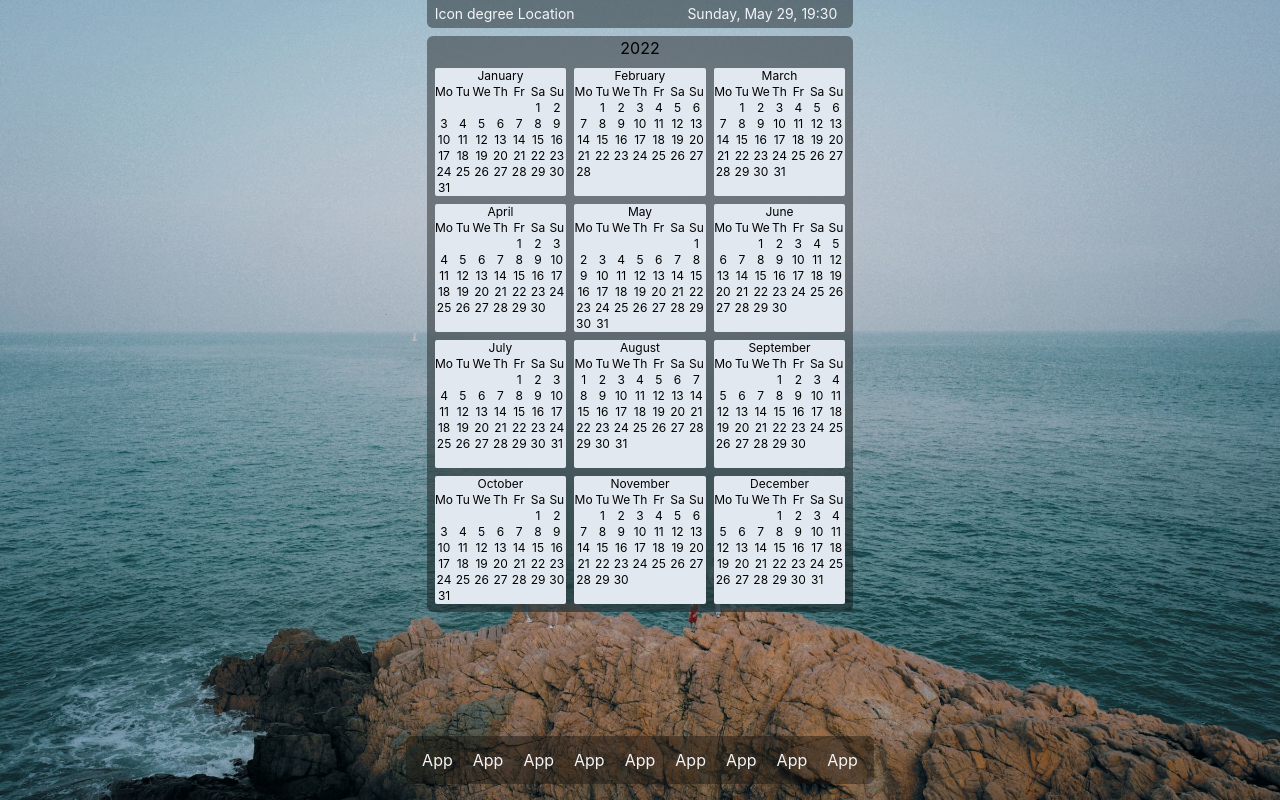
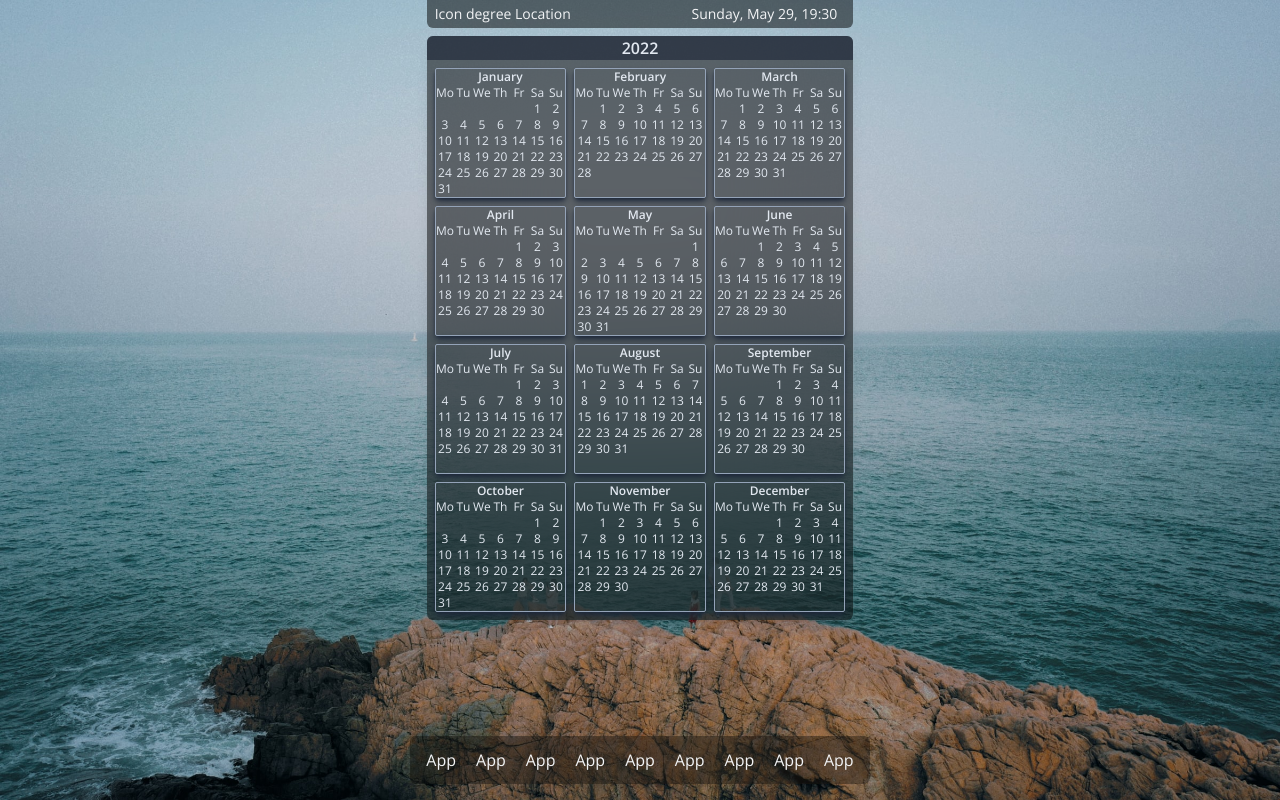
Before and after one commit to alex-girma/portfolio, a React (Create React App) app: page / in a window 1280 px wide. Built offline with nearby package versions, Linux system fonts and the light colour scheme.

Commit message:
working on calendar

```diff
--- a/public/index.html
+++ b/public/index.html
@@ -5,10 +5,7 @@
 		<link rel="icon" href="%PUBLIC_URL%/favicon.ico" />
 		<meta name="viewport" content="width=device-width, initial-scale=1" />
 		<meta name="theme-color" content="#000000" />
-    <meta
-      name="description"
-      content="Web site created using create-react-app"
-    />
+		<meta name="description" content="Web site created using create-react-app" />
 		<link rel="apple-touch-icon" href="%PUBLIC_URL%/logo192.png" />
 		<!--
       manifest.json provides metadata used when your web app is installed on a
@@ -24,7 +21,8 @@
       work correctly both with client-side routing and a non-root public URL.
       Learn how to configure a non-root public URL by running `npm run build`.
     -->
-    <title>React App</title>
+
+		<title>Portfolio</title>
 	</head>
 	<body>
 		<noscript>You need to enable JavaScript to run this app.</noscript>
--- a/src/components/Calendarmonthcontainer.js
+++ b/src/components/Calendarmonthcontainer.js
@@ -11,11 +11,11 @@ const Calendarmonthcontainer = ({ month, currYear, maxDay }) => {
 		42 - maxDay - weekDays.indexOf(currYearDay)
 	);
 
-	// const days = new Array(Number(maxDay)).fill(null);
-	// const skips = new Array(weekDays.indexOf(currYearDay)).fill(null);
 	return (
-		<div className="grid grid-cols-7 grid-rows-8 place-items-center bg-slate-200  text-xs  rounded-sm">
-			<p className="col-start-1 col-span-7 row-start-1 row-span-1">{getMonthName(date, locale)}</p>
+		<div className="grid grid-cols-7 grid-rows-8 place-items-center text-xs text-slate-200 rounded-sm border border-slate-400 hover:bg-[#72707049] shadow-md shadow-slate-800 hover:shadow-md hover:shadow-slate-700 transition duration-300">
+			<p className="col-start-1 col-span-7 row-start-1 row-span-1 font-semibold">
+				{getMonthName(date, locale)}
+			</p>
 			<p>Mo</p>
 			<p>Tu</p>
 			<p>We</p>
--- a/src/index.css
+++ b/src/index.css
@@ -1,3 +1,5 @@
+@import url("https://fonts.googleapis.com/css2?family=Open+Sans:wght@300;400;600&display=swap");
+
 @tailwind base;
 @tailwind components;
 @tailwind utilities;
@@ -8,6 +10,7 @@ body {
 		"Cantarell", "Fira Sans", "Droid Sans", "Helvetica Neue", sans-serif;
 	-webkit-font-smoothing: antialiased;
 	-moz-osx-font-smoothing: grayscale;
+	font-family: "Open Sans", sans-serif;
 }
 
 code {
--- a/src/pages/Calendar/Calendar.js
+++ b/src/pages/Calendar/Calendar.js
@@ -1,23 +1,35 @@
+import { useState } from "react";
 import Calendarmonthcontainer from "../../components/Calendarmonthcontainer";
 
 const Calendar = () => {
-	let currYear = "2022";
+	const maxDay = [31, 28, 31, 30, 31, 30, 31, 31, 30, 31, 30, 31];
+	const [currYear, setCurrYear] = useState(new Date().getFullYear());
 	return (
-		<div className="col-start-3 col-span-2 row-start-1 row-span-3 bg-black bg-opacity-40 backdrop-blur-3xl rounded-md mt-2 w-1/3 justify-center">
-			<div className="text-center">{currYear}</div>
+		<div
+			id="calendar"
+			className="col-start-3 col-span-2 row-start-1 row-span-3 bg-black bg-opacity-50 backdrop-blur-3xl rounded-md mt-2 w-1/3 justify-center cursor-default shadow-lg"
+		>
+			<input
+				className="text-center font-semibold text-slate-200 w-full appearance-none focus:outline-none rounded-t-md bg-slate-900 bg-opacity-50 cursor-default"
+				value={currYear}
+				onChange={(e) => {
+					setCurrYear(e.target.value);
+				}}
+				onBlur={(e) => {
+					setCurrYear(e.target.value);
+				}}
+			/>
 			<div className=" grid grid-cols-3 grid-rows-4 gap-2 p-2">
-				<Calendarmonthcontainer month="01" currYear={currYear} maxDay="31" />
-				<Calendarmonthcontainer month="02" currYear={currYear} maxDay="28" />
-				<Calendarmonthcontainer month="03" currYear={currYear} maxDay="31" />
-				<Calendarmonthcontainer month="04" currYear={currYear} maxDay="30" />
-				<Calendarmonthcontainer month="05" currYear={currYear} maxDay="31" />
-				<Calendarmonthcontainer month="06" currYear={currYear} maxDay="30" />
-				<Calendarmonthcontainer month="07" currYear={currYear} maxDay="31" />
-				<Calendarmonthcontainer month="08" currYear={currYear} maxDay="31" />
-				<Calendarmonthcontainer month="09" currYear={currYear} maxDay="30" />
-				<Calendarmonthcontainer month="10" currYear={currYear} maxDay="31" />
-				<Calendarmonthcontainer month="11" currYear={currYear} maxDay="30" />
-				<Calendarmonthcontainer month="12" currYear={currYear} maxDay="31" />
+				{maxDay.map((days, ind) => {
+					return (
+						<Calendarmonthcontainer
+							key={ind * days}
+							month={ind + 1}
+							currYear={currYear}
+							maxDay={days}
+						/>
+					);
+				})}
 			</div>
 		</div>
 	);
--- a/src/pages/Topbar/Datebar.js
+++ b/src/pages/Topbar/Datebar.js
@@ -4,6 +4,10 @@ import { getDate } from "../../utility/utilFunc";
 const Datebar = () => {
 	const [time, setTime] = useState(new Date());
 	const locale = navigator.language;
+	const handelClick = () => {
+		const ele = document.getElementById("calendar");
+		ele.classList.toggle("hidden");
+	};
 
 	useEffect(() => {
 		const test = 60000 - time.getSeconds() * 1000;
@@ -12,7 +16,10 @@ const Datebar = () => {
 	});
 	return (
 		<div className="flex-1 text-sm text-gray-100 flex flex-col items-end pr-2 pt-1 pb-1 cursor-default">
-			<div className="hover:bg-[#19151549] flex items-end space-x-1 pl-2 pr-2 rounded-md transition duration-500">
+			<div
+				className="hover:bg-[#19151549] flex items-end space-x-1 pl-2 pr-2 rounded-md transition duration-500"
+				onClick={handelClick}
+			>
 				<p className="">{getDate(time, locale)},</p>
 				<p className="">
 					{`${time.getHours()}`.padStart(2, 0)}:{`${time.getMinutes()}`.padStart(2, 0)}
--- a/src/pages/Topbar/Topbar.js
+++ b/src/pages/Topbar/Topbar.js
@@ -3,7 +3,7 @@ import Weatherbar from "./Weatherbar";
 
 const Topbar = () => {
 	return (
-		<div className="bg-black bg-opacity-40 backdrop-blur-3xl flex-[1_1_3%] max-h-7 flex items-center self-center w-1/3 rounded-b-md">
+		<div className="bg-black bg-opacity-50 backdrop-blur-3xl flex-[1_1_3%] max-h-7 flex items-center self-center w-1/3 rounded-b-md">
 			<Weatherbar />
 			<Datebar />
 		</div>
```
Lines whose indentation alone changed are shown as unchanged.
